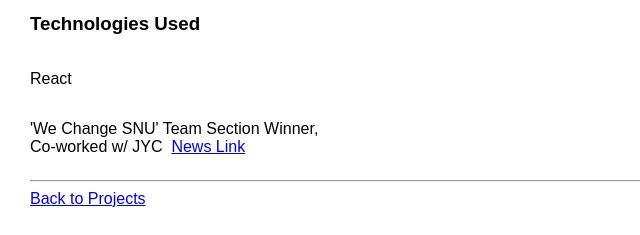
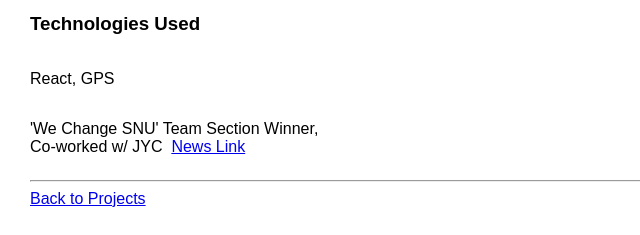
Before and after one commit to woojinb1/woojinb1.github.io, a website: page public/projects/project3.html in a window 1280 px wide. Shown: the part 582-817 px from the top of the page, 0-640 px from the left. Drawn offline with Linux system fonts and the light colour scheme.

Commit message:
2025 update

```diff
--- a/public/projects/project3.html
+++ b/public/projects/project3.html
@@ -34,7 +34,7 @@
         </section>
         <section>
             <h3>Technologies Used</h3>
-            <p>React</p>
+            <p>React, GPS</p>
             <p>'We Change SNU' Team Section Winner, <br> Co-worked w/ JYC&nbsp; <a href="http://www.snunews.com/news/articleView.html?idxno=30877" class="btn"> News Link </a> </p>
         </section>
         <hr>
```
